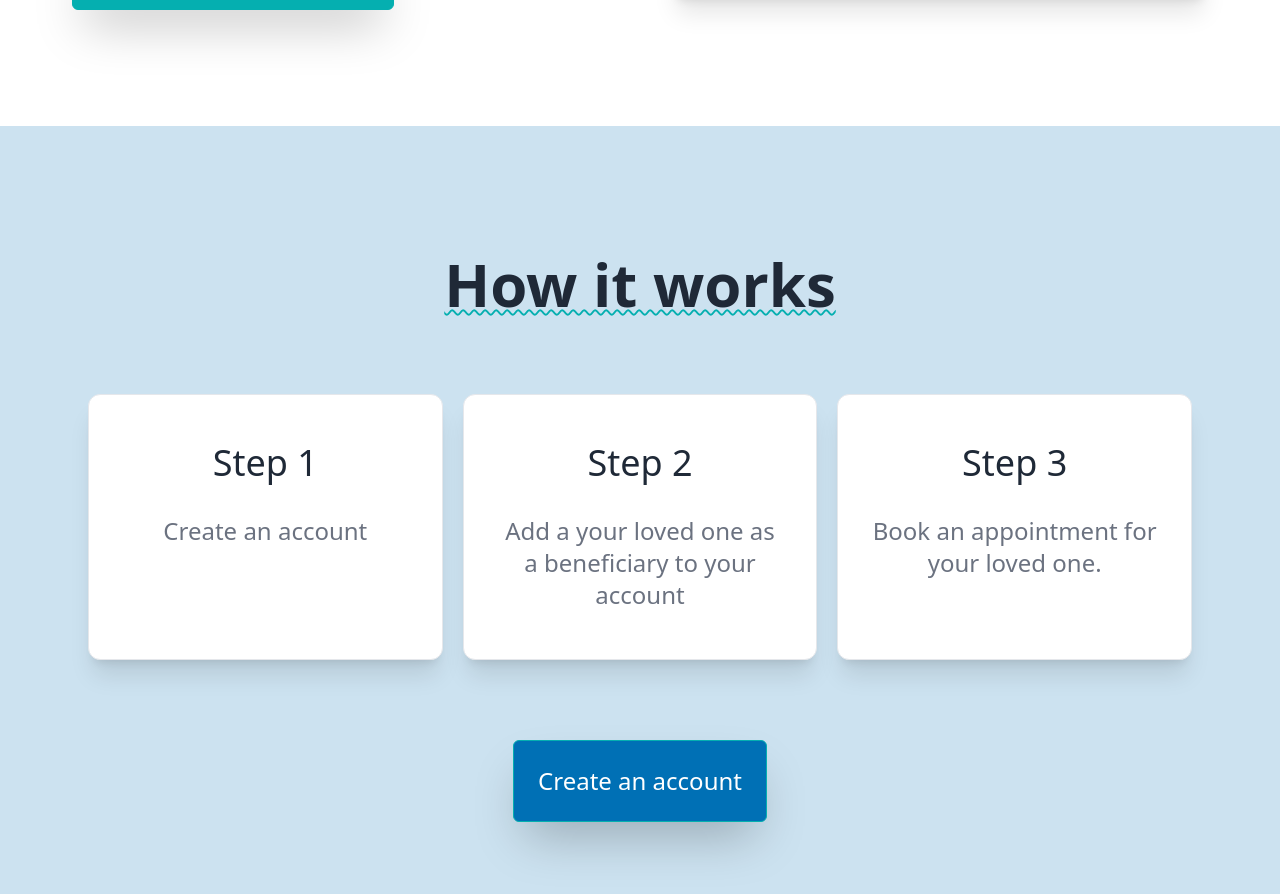
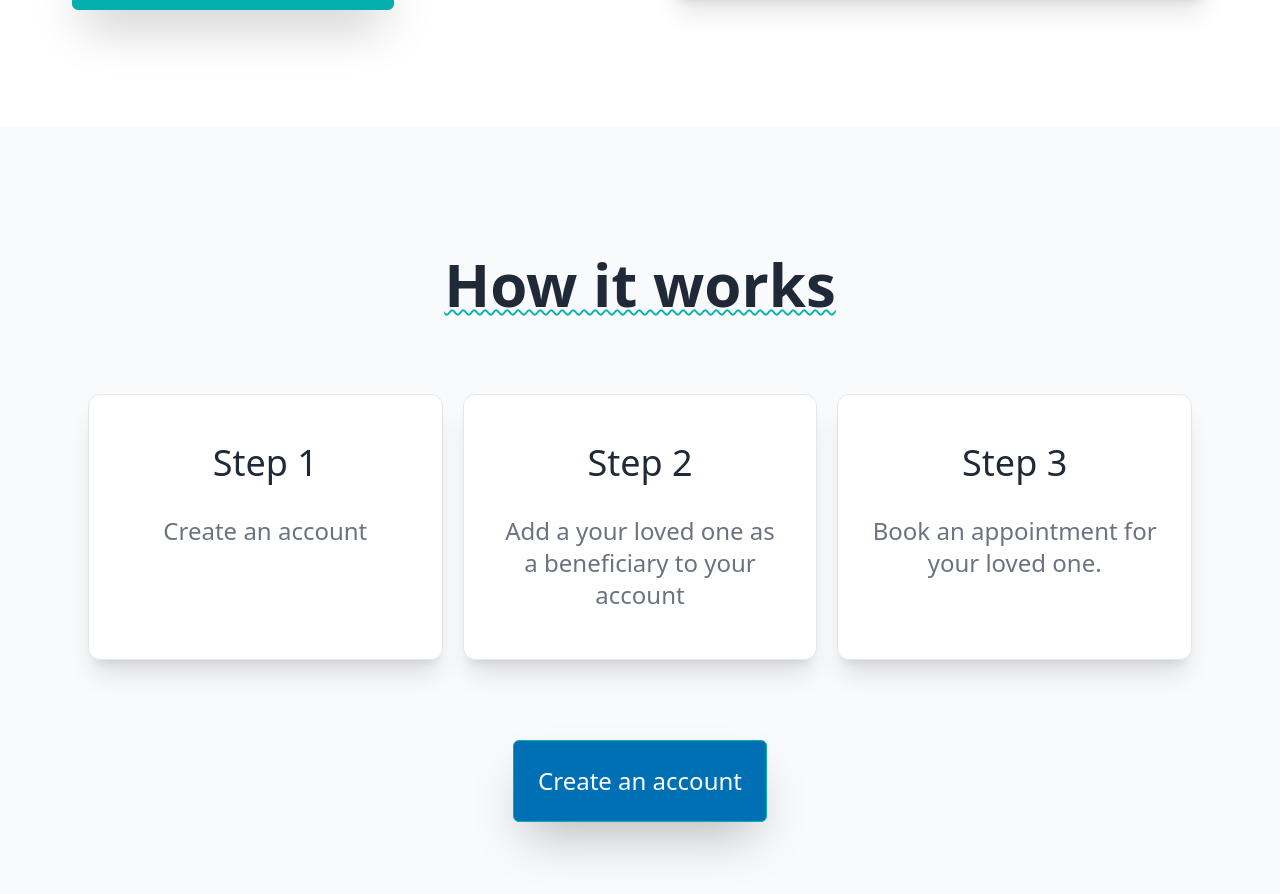
Before and after one commit to ihsidna/ihs-frontend, a React (Create React App) app: page / in a window 1280 px wide. Shown: the part 500-1394 px from the top of the page. Built offline with nearby package versions, Linux system fonts and the light colour scheme.

Commit message:
remove redundant background color

```diff
--- a/src/components/HowItWorks.jsx
+++ b/src/components/HowItWorks.jsx
@@ -2,7 +2,7 @@ import React from 'react';
 
 const HowItWorks = () => {
 	return (
-		<div className="bg-gray-50 w-full md:py-32 py-20 md:px-20 px-10 bg-ihs-blue-shade-100">
+		<div className="bg-gray-50 w-full md:py-32 py-20 md:px-20 px-10">
 			<div className="max-w-[1240] mx-auto">
 				<div className="flex justify-center items-center">
 					<h2 className="md:text-6xl text-4xl font-bold pb-10 text-gray-800 underline underline-offset-2 decoration-wavy decoration-ihs-green decoration-2 ">
```
